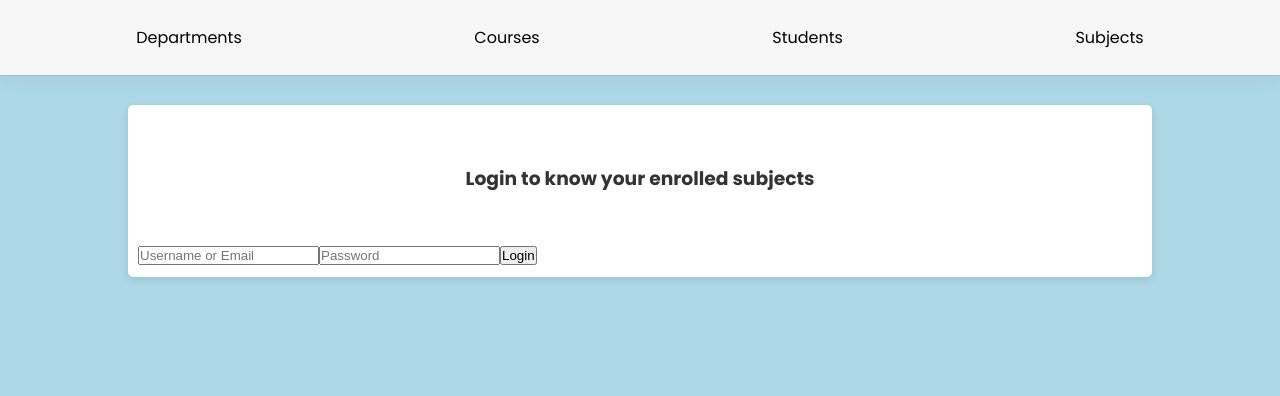
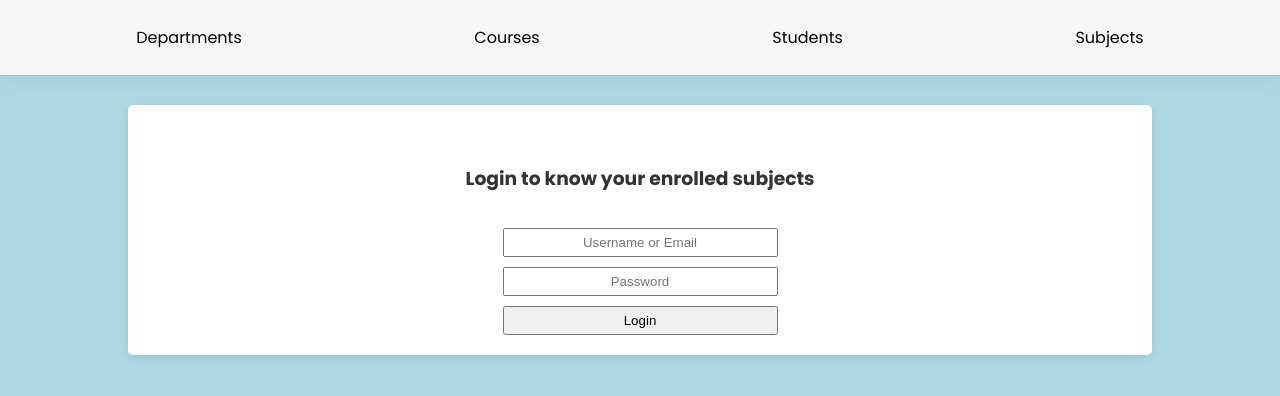
Before and after one commit to ChinmayBarik214/React-Assignment, a React (Vite) app: page /login in a window 1280 px wide. Shown: the top 396 px of the page. Built offline with nearby package versions, Linux system fonts and the light colour scheme.

Commit message:
styled form a bit

```diff
--- /dev/null
+++ b/src/LoginComponent.css
@@ -0,0 +1,22 @@
+.form {
+  width: 275px;
+  display: flex;
+  flex-direction: column;
+  margin: auto;
+}
+
+.form__input {
+  width: 100%;
+  max-width: 275px;
+  padding: 5px;
+  text-align: center;
+  margin-bottom: 10px;
+}
+
+.list-title--login {
+  padding-bottom: 35px;
+}
+
+.form__input--submit {
+  cursor: pointer;
+}
--- a/src/LoginComponent.jsx
+++ b/src/LoginComponent.jsx
@@ -2,6 +2,7 @@ import React, { useState, useEffect } from "react";
 import Subjects from "./Subjects";
 import axios from "axios";
 import './App.css'
+import './LoginComponent.css'
 
 const LoginComponent = () => {
   const [identifier, setIdentifier] = useState("");
@@ -51,9 +52,10 @@ const LoginComponent = () => {
           </>
         ) : (
           <>
-          <h2 className='list-title'>Login to know your enrolled subjects</h2>
-          <form onSubmit={handleSubmit}>
+            <h2 className='list-title list-title--login'>Login to know your enrolled subjects</h2>
+            <form className="form" onSubmit={handleSubmit}>
               <input
+                className="form__input"
                 type="text"
                 placeholder="Username or Email"
                 value={identifier}
@@ -61,13 +63,14 @@ const LoginComponent = () => {
                 required
               />
               <input
+                className="form__input"
                 type="password"
                 placeholder="Password"
                 value={password}
                 onChange={(e) => setPassword(e.target.value)}
                 required
               />
-            <button type="submit" disabled={loading}>
+              <button className="form__input form__input--submit" type="submit" disabled={loading}>
                 {loading ? "Logging in..." : "Login"}
               </button>
             </form>
```
Lines whose indentation alone changed are shown as unchanged.
